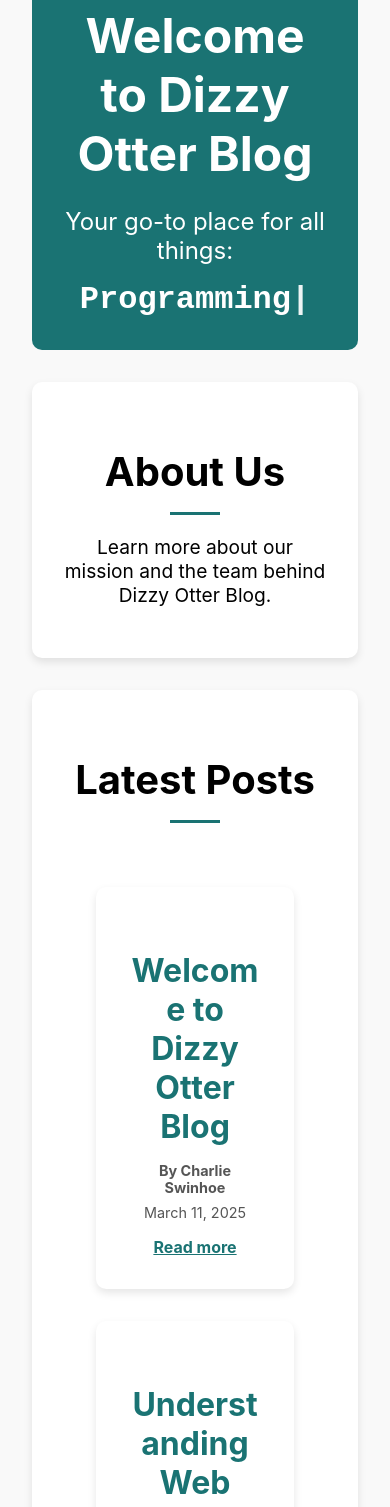
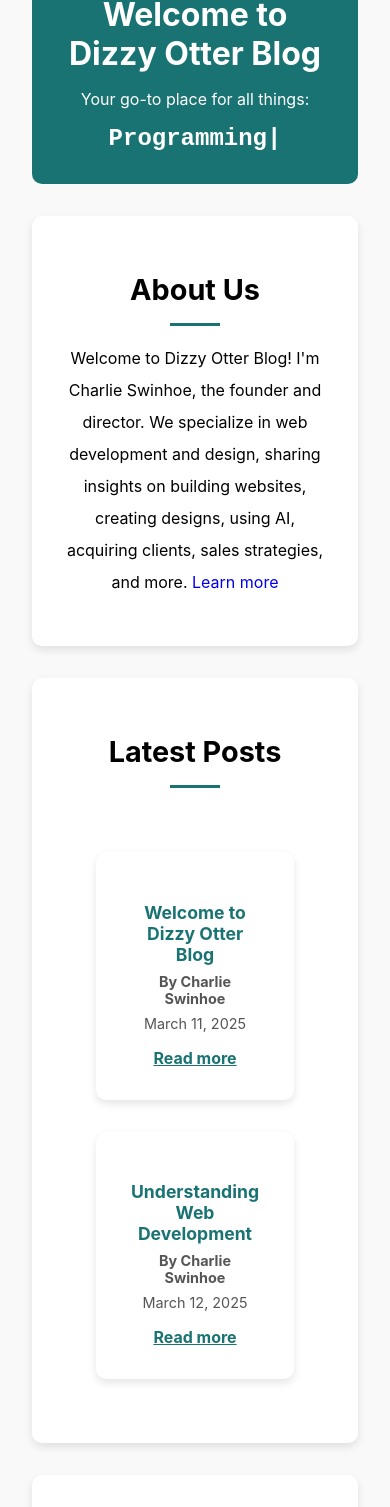
Before and after one commit to cswin10/Dizzy-Otter-Blog, a React (Create React App) app: page / in a window 390 px wide. Shown: the part 315-1822 px from the top of the page. Built offline with nearby package versions, Linux system fonts and the light colour scheme.

Commit message:
contact form

```diff
--- a/src/components/Footer.js
+++ b/src/components/Footer.js
@@ -12,10 +12,10 @@ const Footer = () => {
           <img src={logo} alt="Dizzy Otter Logo" />
         </div>
         <div className="footer-links">
-          <a href="#home">Home</a>
-          <a href="#about">About</a>
+          <a href="/">Home</a>
+          <a href="/about">About</a>
           <a href="https://www.dizzyotterdesigns.com">Website</a>
-          <a href="#contact">Contact</a>
+          <a href="/contact">Contact</a>
         </div>
         <div className="footer-socials">
           <a href="https://www.instagram.com/dizzy_otter_designs/" target="_blank" rel="noopener noreferrer">
--- a/src/pages/About.js
+++ b/src/pages/About.js
@@ -6,8 +6,11 @@ const About = () => {
     <div className="about">
       <h1>About Dizzy Otter Blog</h1>
       <p>Welcome to Dizzy Otter Blog! We are dedicated to providing you with the latest insights and trends in web development, design, programming, and more. Our mission is to help you stay informed and inspired.</p>
-      <p>Our team of experts is passionate about sharing their knowledge and experience with you. Whether you're a beginner or a seasoned professional, you'll find valuable content that can help you grow and succeed in your career.</p>
-      <p>Thank you for visiting Dizzy Otter Blog. We hope you enjoy our content and find it useful. If you have any questions or feedback, please don't hesitate to contact us.</p>
+      <p>My name is Charlie Swinhoe, and I am the founder and director of Dizzy Otter. As a passionate web developer and designer, I started this blog to share my knowledge and experience with the community. I have worked on numerous projects, helping clients build stunning websites, create captivating designs, and achieve their business goals.</p>
+      <p>Dizzy Otter is a web development company that specializes in creating custom websites tailored to our clients' needs. Our team is committed to delivering high-quality solutions that not only look great but also perform exceptionally well. We believe in the power of technology and design to transform businesses and create lasting impressions.</p>
+      <p>The purpose of this blog is to share valuable information and insights on various topics related to web development, design, and business growth. Here, you will find articles on building websites, creating designs, using AI, acquiring clients, sales strategies, building a brand, and much more. Whether you're a beginner or a seasoned professional, our content is designed to help you grow and succeed in your career.</p>
+      <p>At Dizzy Otter Blog, we are committed to providing you with the best resources and tips to stay ahead in the ever-evolving world of web development and design. Our goal is to empower you with the knowledge and tools you need to create amazing digital experiences and achieve your business objectives.</p>
+      <p>Thank you for visiting Dizzy Otter Blog. We hope you enjoy our content and find it useful. If you have any questions or feedback, please don't hesitate to contact us. We are always here to help and support you on your journey to success.</p>
     </div>
   );
 };
--- a/src/pages/Contact.js
+++ b/src/pages/Contact.js
@@ -22,7 +22,7 @@ const Contact = () => {
     <div className="contact">
       <h1>Contact Us</h1>
       <p>If you have any questions or feedback, please feel free to reach out to us. We'd love to hear from you!</p>
-      <form className="contact-form" name="contact" method="POST" data-netlify="true" onSubmit={handleSubmit}>
+      <form className="contact-form" name="contact" method="POST" data-netlify="true" netlify onSubmit={handleSubmit}>
         <input type="hidden" name="form-name" value="contact" />
         <label>
           Name:
--- a/src/pages/Home.css
+++ b/src/pages/Home.css
@@ -41,6 +41,7 @@
 }
 
 .about-section {
+  flex: 1;
   background-color: white;
   padding: 2rem;
   border-radius: 10px;
@@ -78,9 +79,10 @@
 .about-section p {
   font-size: 1.2rem;
   color: black;
+  line-height: 2;
 }
 .latest-posts-section {
-  flex: 2 1 66%; /* Take up 2/3 of the width */
+  flex: 2; /* Take up 2/3 of the width */
   background-color: white;
   padding: 2rem;
   border-radius: 10px;
@@ -90,7 +92,8 @@
   justify-content: flex-start;
   height: 100%;
   word-wrap: break-word; /* Ensure long words break to the next line */
-  overflow-wrap: break-word; /* Ensure long words break to the next line */
+  overflow-wrap: break-word;
+  transition: transform 0.3s ease-in-out;
 }
 
 .latest-posts-section:hover {
@@ -110,6 +113,11 @@
   height: 3px;
   background-color: var(--primary-color);
   margin: 1rem auto;
+}
+.latest-posts-section .blog-post-title {
+  font-size: 1.8rem; /* Adjust the font size for blog post titles */
+  color: var(--primary-color);
+  margin-bottom: 0.5rem;
 }
 .search-bar-info {
   text-align: center;
@@ -232,4 +240,44 @@
   .latest-posts-section {
     flex: 1 1 100%; /* Take up full width on smaller screens */
   }
+  .home-header h1 {
+    font-size: 2rem;
+  }
+
+  .home-header p {
+    font-size: 1rem;
+  }
+
+  .home-header .typed-text {
+    font-size: 1.5rem;
+  }
+
+  .about-section h2 {
+    font-size: 1.8rem;
+  }
+
+  .about-section p {
+    font-size: 1rem;
+  }
+
+  .latest-posts-section h2 {
+    font-size: 1.8rem;
+  }
+  .latest-posts-section .blog-post-title {
+    font-size: 1.1rem; /* Adjust the font size for blog post titles on mobile */
+  }
+  .search-bar-info {
+    font-size: 1rem;
+  }
+
+  .contact-section h2 {
+    font-size: 1.5rem;
+  }
+  .contact-section p {
+    font-size: 1rem;
+  }
+
+  .contact-section .cta-button {
+    font-size: 0.9rem;
+  }
 }
--- a/src/pages/Home.js
+++ b/src/pages/Home.js
@@ -72,7 +72,7 @@ const Home = () => {
           <Link to="/about">
             <h2>About Us</h2>
           </Link>
-          <p>Learn more about our mission and the team behind Dizzy Otter Blog.</p>
+          <p>Welcome to Dizzy Otter Blog! I'm Charlie Swinhoe, the founder and director. We specialize in web development and design, sharing insights on building websites, creating designs, using AI, acquiring clients, sales strategies, and more. <Link to="/about">Learn more</Link></p>
         </section>
         <section className="latest-posts-section">
           <h2>Latest Posts</h2>
```
